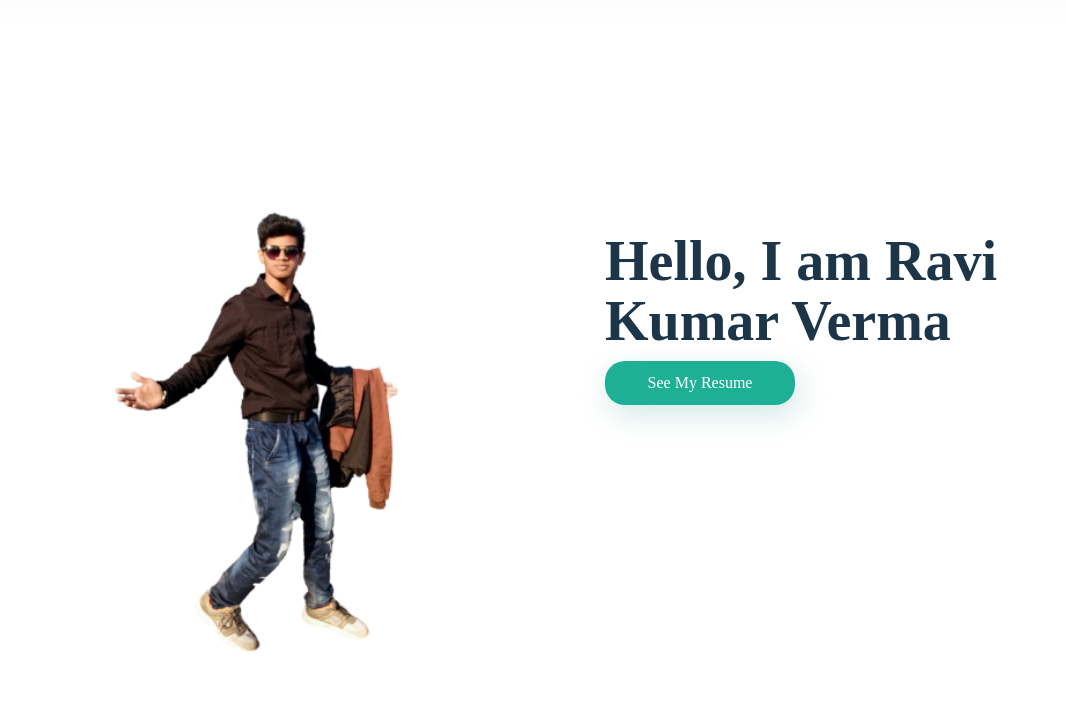
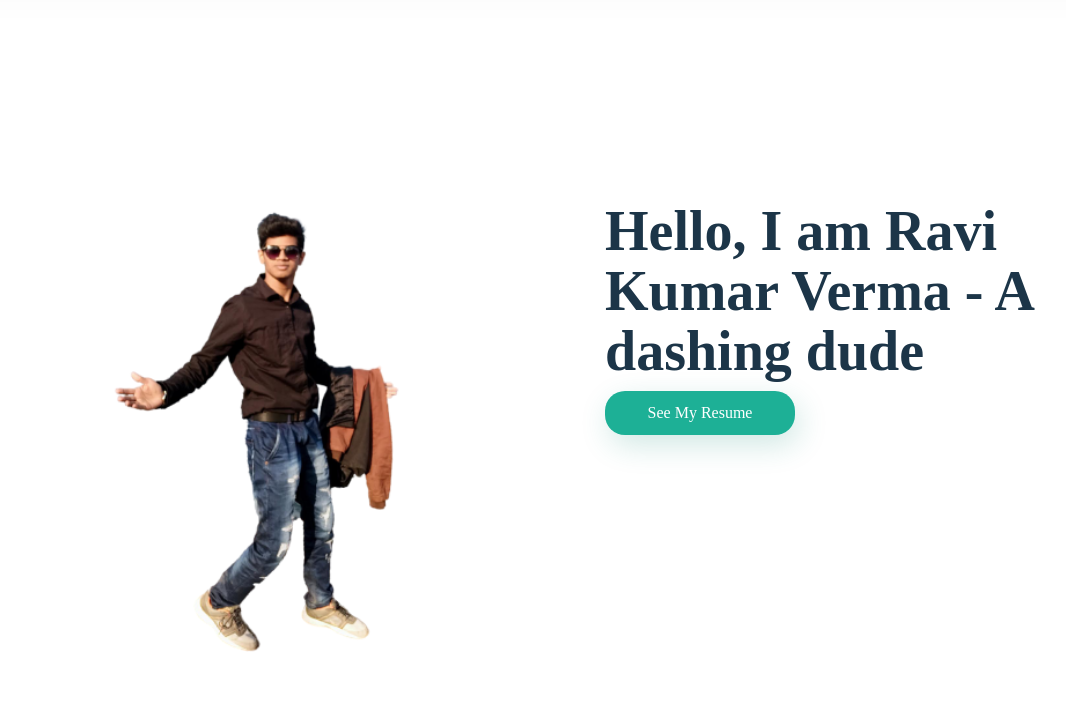
Before and after one commit to RaviVerma-dev/Portfolio, a plain HTML site: page index.html in a window 1280 px wide. Shown: the part 82-800 px from the top of the page, without its empty margins (73-1139 px from the left). Drawn offline with Linux system fonts and the light colour scheme.

Commit message:
Update index.html

```diff
--- a/index.html
+++ b/index.html
@@ -42,7 +42,7 @@
         </div>
         <!--text-------------->
         <div class="main-text">
-            <h1>Hello, I am Ravi Kumar Verma</h1>
+            <h1>Hello, I am Ravi Kumar Verma - A dashing dude </h1>
         <!--btn------->
             <a href="https://www.dropbox.com/scl/fi/x5huuckpl8i3kyxxkffrj/ravi-resume-2025.pdf.pdf?rlkey=lpfek3jldn44si4nm6teyx5j5&st=hsadp3oo&dl=0" class="portfolio-btn">See My Resume</a>
         </div>
```
